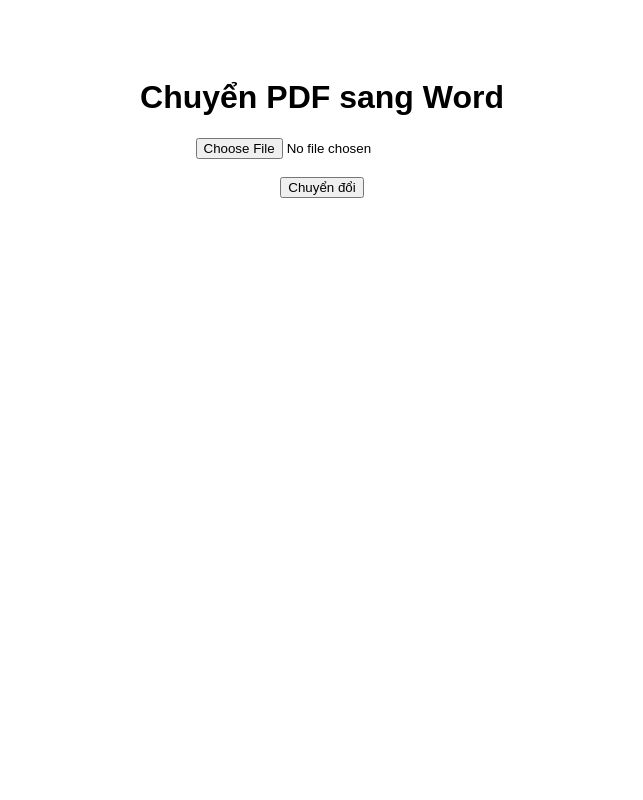
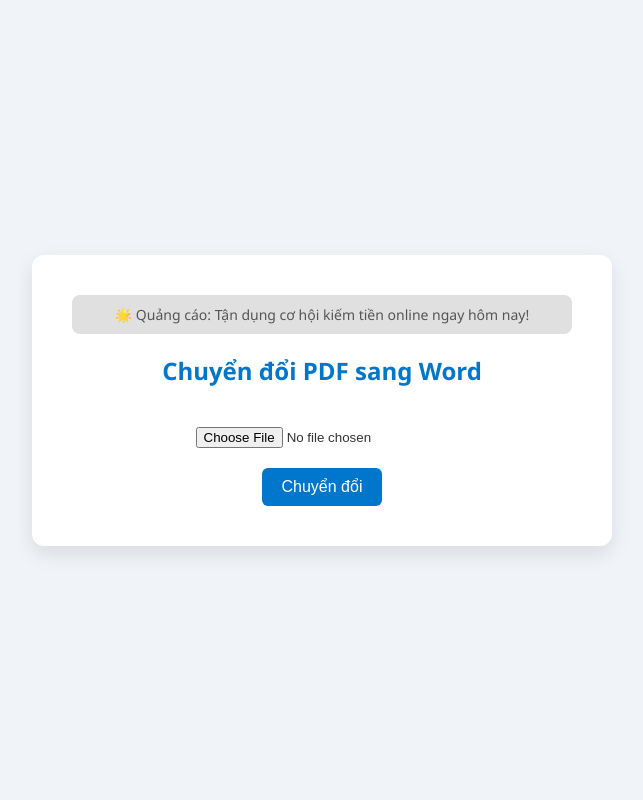
Before and after one commit to toannongls/pdf2word, a Flask app: page / in a window 1280 px wide. Shown: the whole page, without its empty margins (318-961 px from the left). Run offline with Flask 3, Linux system fonts and the light colour scheme; some libraries are stand-ins or nearby versions.

Commit message:
Cải thiện giao diện: màu nền nhẹ, giao diện đơn giản

```diff
--- a/templates/index.html
+++ b/templates/index.html
@@ -1,35 +1,97 @@
 <!DOCTYPE html>
-<html>
+<html lang="vi">
 <head>
   <meta charset="UTF-8">
   <title>Chuyển PDF sang Word</title>
   <style>
     body {
+      background-color: #f0f4f8;
+      font-family: 'Segoe UI', Tahoma, Geneva, Verdana, sans-serif;
+      color: #333;
+      display: flex;
+      justify-content: center;
+      align-items: center;
+      height: 100vh;
+      margin: 0;
+    }
+
+    .container {
+      background-color: #fff;
+      padding: 40px;
+      border-radius: 12px;
+      box-shadow: 0 8px 20px rgba(0, 0, 0, 0.1);
+      width: 100%;
+      max-width: 500px;
       text-align: center;
-      font-family: sans-serif;
-      padding: 50px;
     }
+
+    h1 {
+      font-size: 24px;
+      margin-bottom: 20px;
+      color: #0077cc;
+    }
+
+    input[type="file"] {
+      margin: 20px 0;
+    }
+
+    button {
+      background-color: #0077cc;
+      color: white;
+      border: none;
+      padding: 10px 20px;
+      font-size: 16px;
+      border-radius: 6px;
+      cursor: pointer;
+      transition: background-color 0.2s;
+    }
+
+    button:hover {
+      background-color: #005fa3;
+    }
+
+    .download-link {
+      margin-top: 20px;
+      display: block;
+      font-size: 16px;
+      color: #0077cc;
+      text-decoration: underline;
+      cursor: pointer;
+    }
+
     .banner {
-      margin: 20px 0;
+      margin-bottom: 20px;
+      background-color: #e0e0e0;
+      padding: 10px;
+      border-radius: 8px;
+      color: #555;
+      font-size: 14px;
     }
   </style>
 </head>
 <body>
-  <div class="banner">
-    <!-- Banner Adsterra demo -->
-    <script type='text/javascript' src='//pl999999.pu-srv.com/ads.js' async></script>
-  </div>
+  <div class="container">
+    <div class="banner">🌟 Quảng cáo: Tận dụng cơ hội kiếm tiền online ngay hôm nay!</div>
+    <h1>Chuyển đổi PDF sang Word</h1>
+    <form method="POST" enctype="multipart/form-data">
+      <input type="file" name="pdf_file" accept=".pdf" required><br>
+      <button type="submit">Chuyển đổi</button>
+    </form>
 
-  <h1>Chuyển PDF sang Word</h1>
-  <form method="POST" enctype="multipart/form-data">
-    <input type="file" name="file" accept=".pdf" required>
-    <br><br>
-    <button type="submit">Chuyển đổi</button>
-  </form>
-
-  <div class="banner">
-    <!-- Banner Adsterra demo -->
-    <script type='text/javascript' src='//pl999999.pu-srv.com/ads.js' async></script>
+    {% if word_download_link %}
+      <a href="{{ word_download_link }}" class="download-link" id="download-link">Tải về tệp Word</a>
+      <script>
+        let firstClick = true;
+        const link = document.getElementById("download-link");
+        link.addEventListener("click", function(event) {
+          if (firstClick) {
+            event.preventDefault();
+            window.open("https://example-ad-link.com", "_blank");
+            firstClick = false;
+          }
+        });
+      </script>
+    {% endif %}
   </div>
 </body>
 </html>
```
